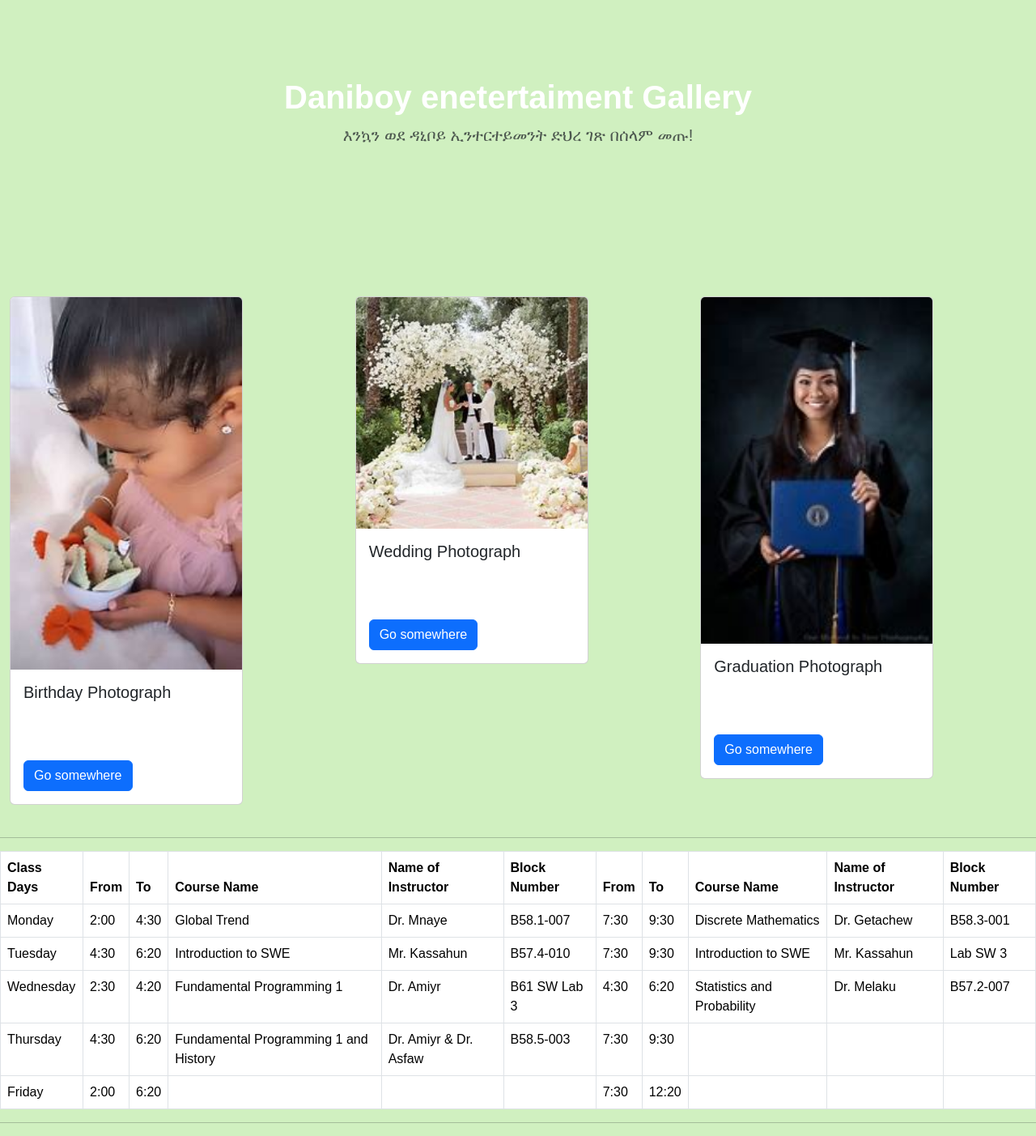
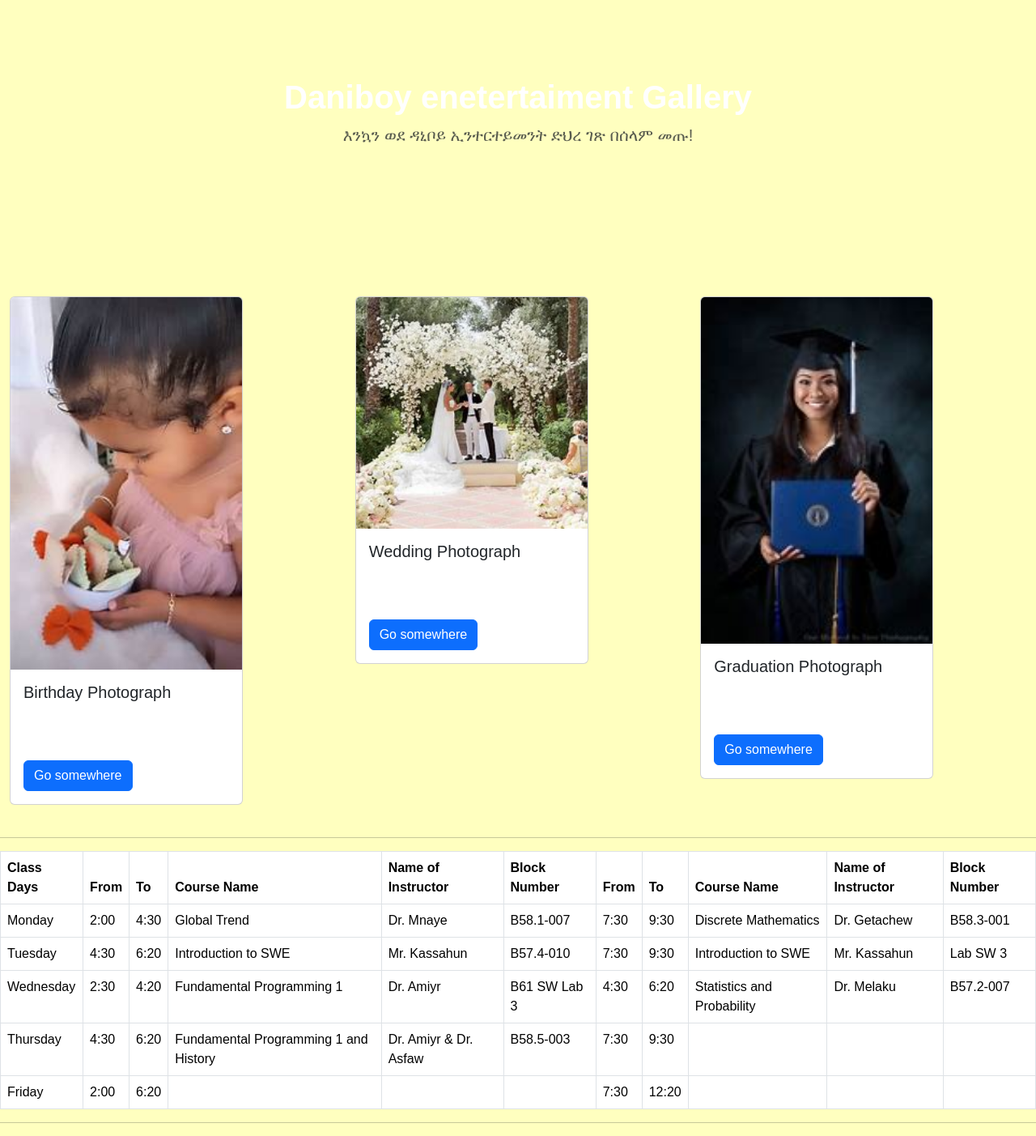
Before and after one commit to Maxd646/my-website, a PHP site: page /galary.html in a window 1280 px wide. Shown: the part 86-1489 px from the top of the page at 81% size. Run offline with PHP 8.4, Linux system fonts and the light colour scheme; some libraries are stand-ins or nearby versions.

Commit message:
Update style.css

```diff
--- a/style.css
+++ b/style.css
@@ -1,5 +1,5 @@
 body {
-    background-color: #d0f0c0;
+    background-color: rgba(2505, 255, 128, .5);
 }
 Footer {
     background-color: #222;
```
